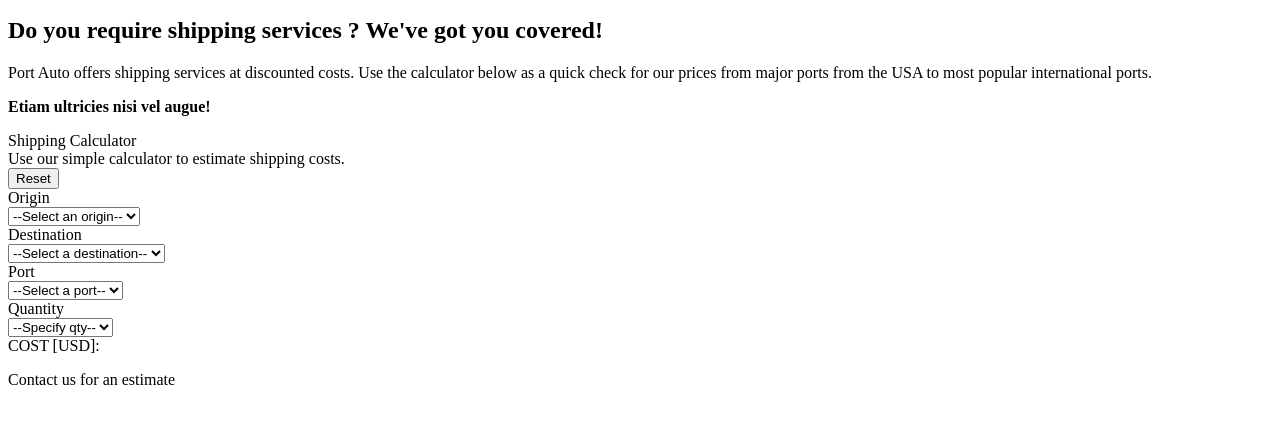
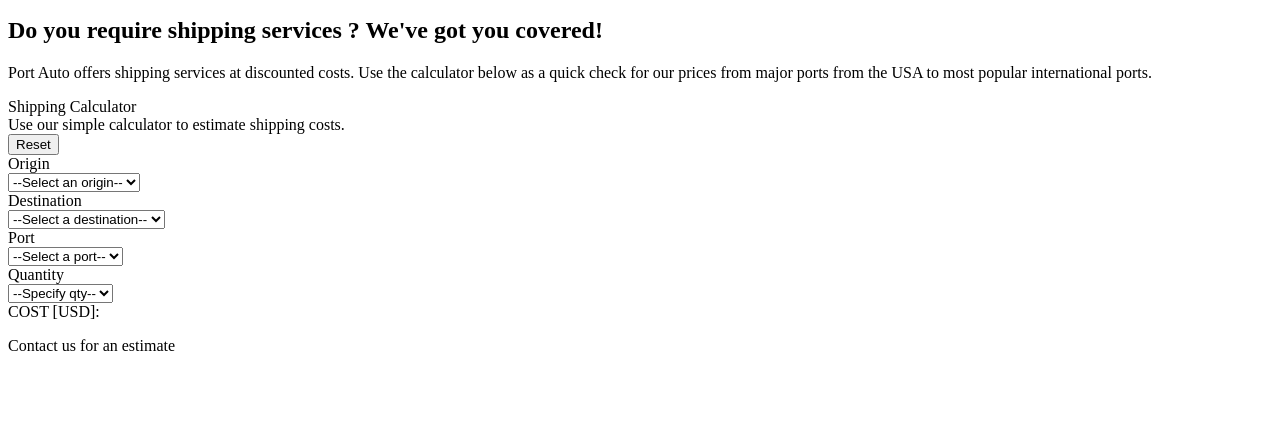
Before and after one commit to gkscloud/jhpa002, a Gatsby site: page /ShippingService in a window 1280 px wide. Shown: the part 112-536 px from the top of the page. Built offline with nearby package versions, Linux system fonts and the light colour scheme; Gatsby itself is replaced by a stand-in of ours; some packages are replaced by stand-ins of ours.

Commit message:
Remove extra text from shipping services page

```diff
--- a/src/pages/ShippingService/index.md
+++ b/src/pages/ShippingService/index.md
@@ -12,5 +12,3 @@
 ## Do you require shipping services ? We've got you covered!
 
 Port Auto offers shipping services at discounted costs. Use the calculator below as a quick check for our prices from major ports from the USA to most popular international ports.
-
-**Etiam ultricies nisi vel augue!**
```
